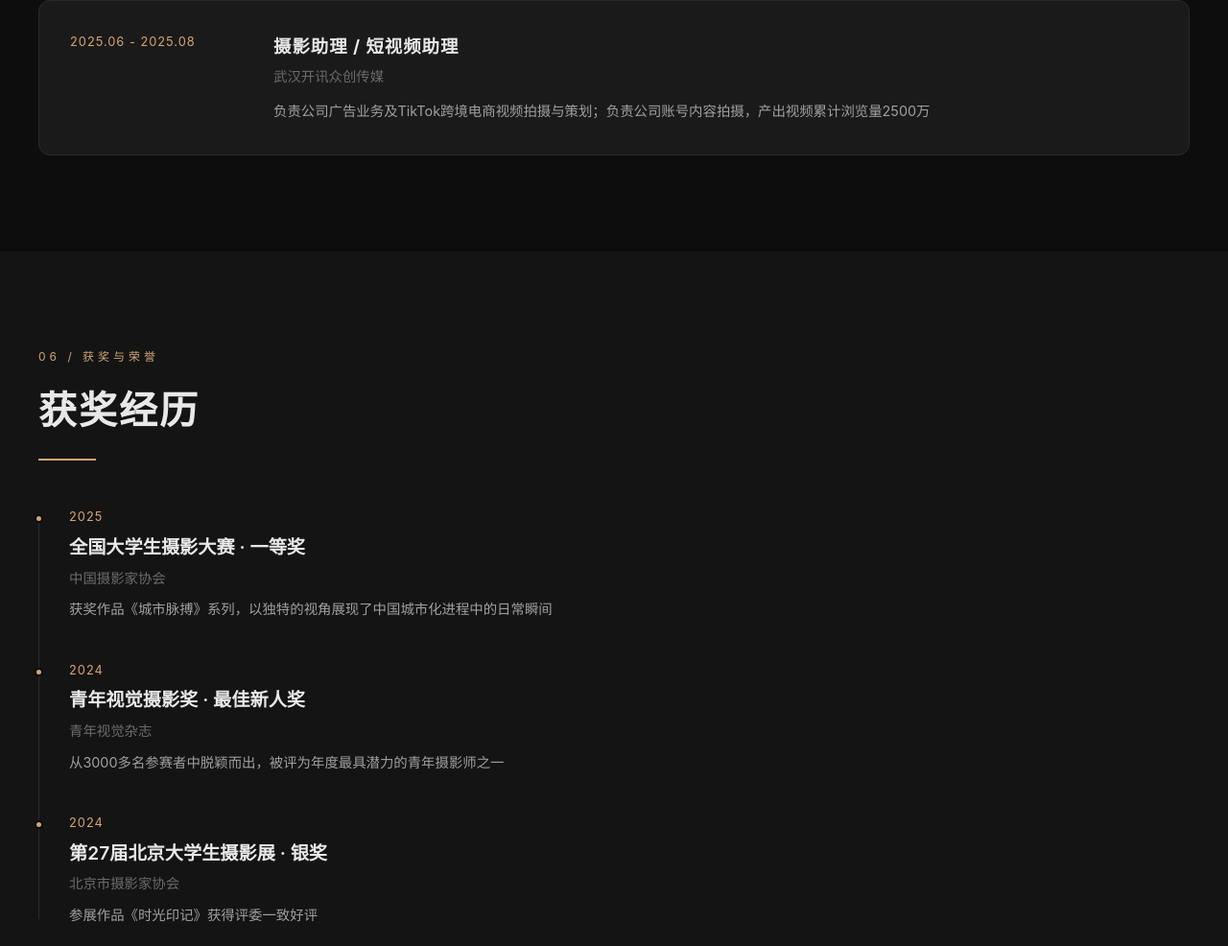
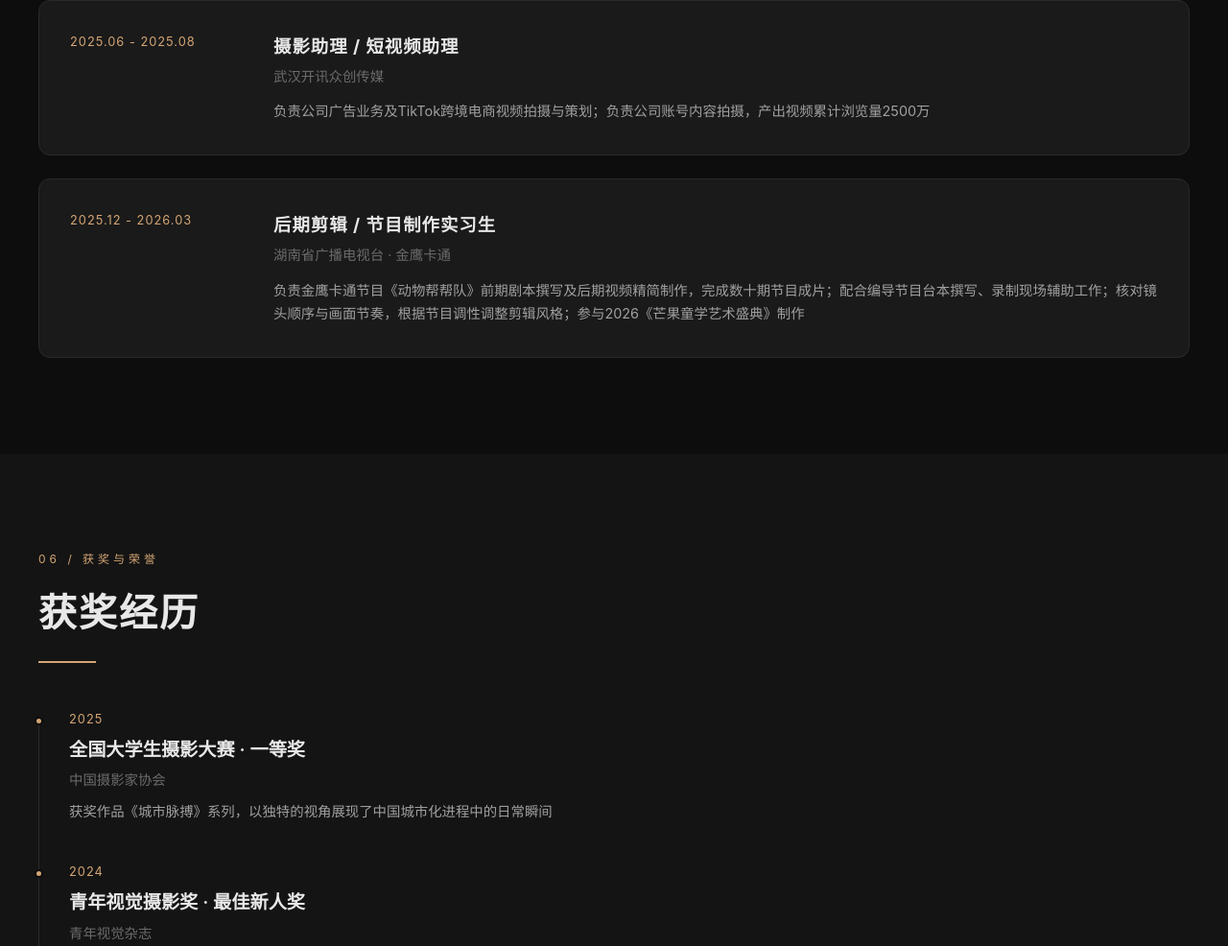
Before and after one commit to chen040424-boop/portfolio, a plain HTML site: page index.html in a window 1280 px wide. Shown: the part 4992-5978 px from the top of the page at 96% size. Drawn offline with Linux system fonts and the light colour scheme.

Commit message:
更新全部实习经历

```diff
--- a/index.html
+++ b/index.html
@@ -1189,6 +1189,14 @@
                         <p>负责公司广告业务及TikTok跨境电商视频拍摄与策划；负责公司账号内容拍摄，产出视频累计浏览量2500万</p>
                     </div>
                 </div>
+                <div class="exp-card fade-in">
+                    <div class="exp-date">2025.12 - 2026.03</div>
+                    <div class="exp-info">
+                        <h3>后期剪辑 / 节目制作实习生</h3>
+                        <div class="org">湖南省广播电视台 · 金鹰卡通</div>
+                        <p>负责金鹰卡通节目《动物帮帮队》前期剧本撰写及后期视频精简制作，完成数十期节目成片；配合编导节目台本撰写、录制现场辅助工作；核对镜头顺序与画面节奏，根据节目调性调整剪辑风格；参与2026《芒果童学艺术盛典》制作</p>
+                    </div>
+                </div>
             </div>
         </div>
     </section>
```
